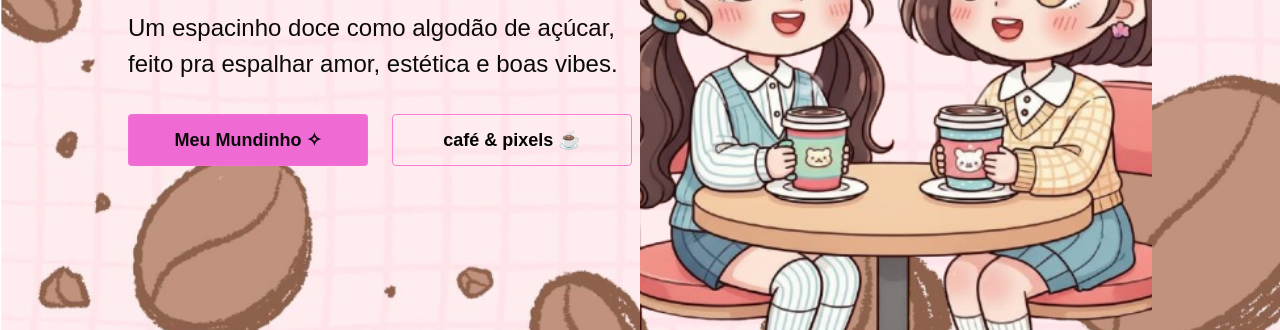
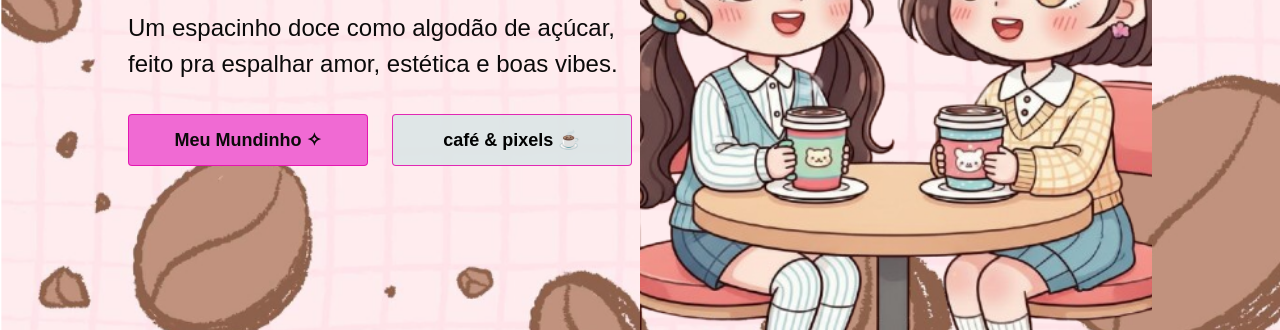
Before and after one commit to EmillySRamalho/Pixel-Fofura, a plain HTML site: page index.html in a window 1280 px wide. Shown: the part 470-800 px from the top of the page. Drawn offline with Linux system fonts and the light colour scheme.

Commit message:
atualizacoes

```diff
--- a/css/style.css
+++ b/css/style.css
@@ -98,8 +98,8 @@ main{
 .botao{
     width: 240px;
     height: 52px;
-    border: 1px solid #f572d4dd;
-    background-color: transparent;
+    border: 1px solid #e20bacdd;
+    background-color: #dae5e6dd;
     color: #020202;
     border-radius: 4px;
     display: flex;
```
